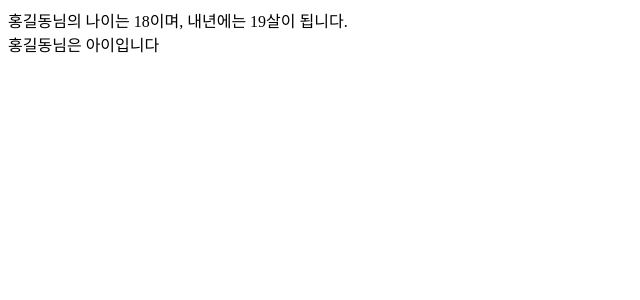
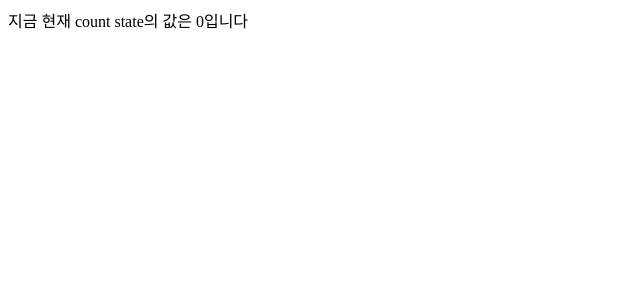
Before and after one commit to cactus-bob/react-01-todo, a React (Vite) app: page / in a window 1280 px wide. Shown: the top 300 px of the page, without its empty margins (0-640 px from the left). Built offline with nearby package versions, Linux system fonts and the light colour scheme.

Commit message:
button count 증가 코드 작성

```diff
--- a/src/App.jsx
+++ b/src/App.jsx
@@ -1,18 +1,24 @@
+import {useState} from "react";
+
 function App() {
+    // useState() 리액트 훅
+    // react가 이 컴포넌트가 화면에 떠 있는 동안 유지하며 감시하는 특수 변수를 만들어내는 훅
+    // 매개변수로서 useState(초기값)
+    // 그렇게 해서 array를 리턴하는데 그 모양은 [state변수, state변수를 바꿀 수 있는 함수]
+    const [count, setCount] = useState(0);
 
-    /* return 문의 최상단 부모 태그(컴포넌트)는 무조건 1개만 있어야 함 */
+    // 사용자가 버튼을 클릭하는 순간, count에 현재값+1 하는 계산을 시켜야 됨
 
-    let a = "홍길동";
-    let b = 18;
+    function addCount() {
+        setCount(count + 1);
+        // 리턴이 필요없음. 왜?
+        // count의 값을 이 함수는 바꿔줄 것이고,
+        // count는 state이므로, 값만 바뀌면 리액트가 알아서 화면을 다시 그릴거니까.
+    }
 
-    return <>
-        {/* 자바스크립트를 실행한 결과물을 리턴에 포함시키겠다 => 값이 나와야 함 */}
-        {/* 문은 불가능 함 => if문, for문, 함수 선언문, 변수 선언문, etc */}
-        {/* 계산을 시켜서 변수에 저장하는 할당문도 불가능 */}
-
-        <div>{a}님의 나이는 {b}이며, 내년에는 {b + 1}살이 됩니다.</div>
-        <div>{a}님은 {b > 20 ? "성인" : "아이"}입니다</div>
-    </>;
+    // 어떠한 태그든지, onClick이라는 속성을 사용할 수 있고
+    // 말 그대로 "이 태그가 클릭되는 순간" 집어넣은 함수가 실행됨
+    return <buuton onClick={addCount}>지금 현재 count state의 값은 {count}입니다</buuton>;
 }
 
 export default App;
```
